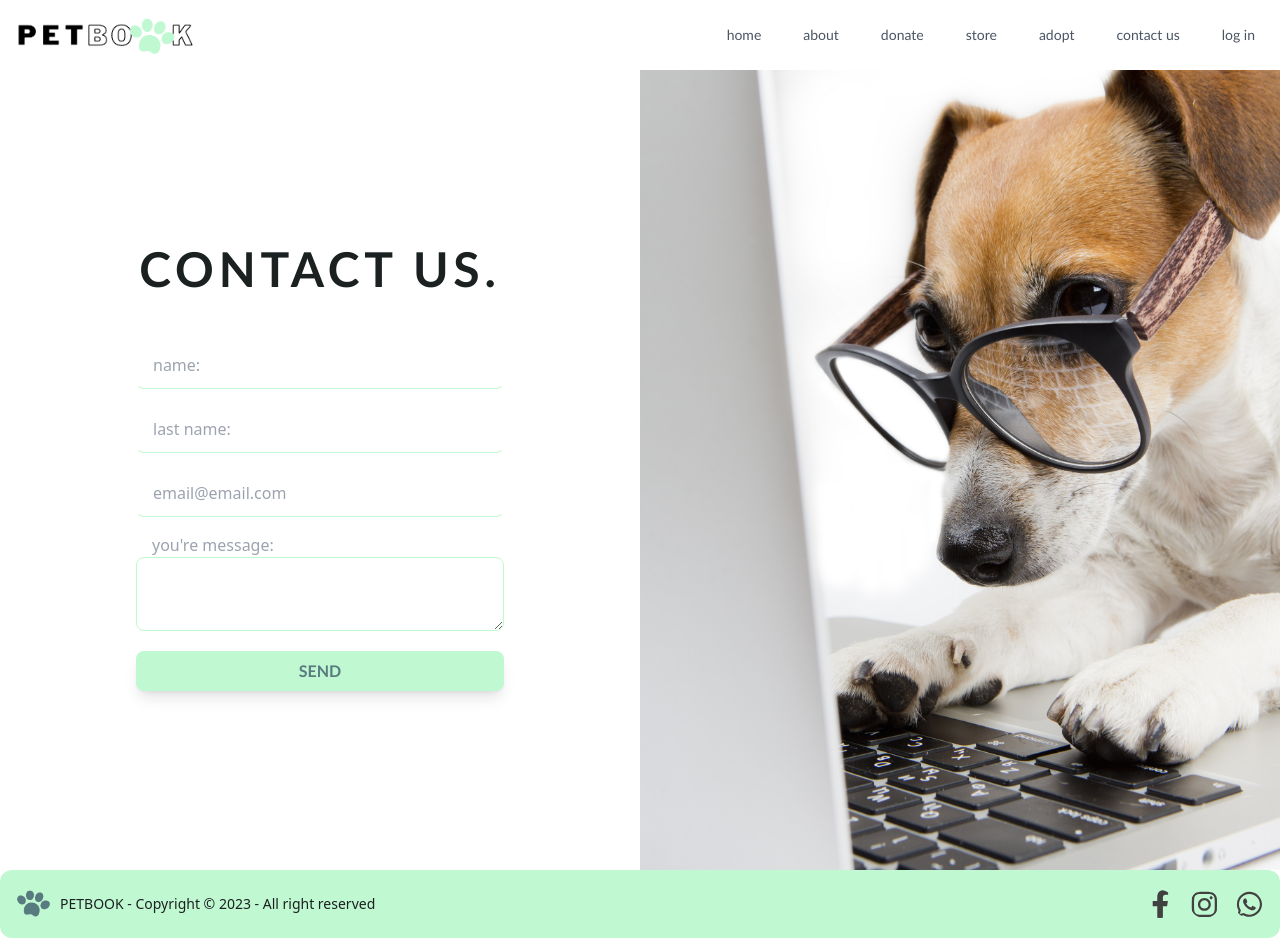
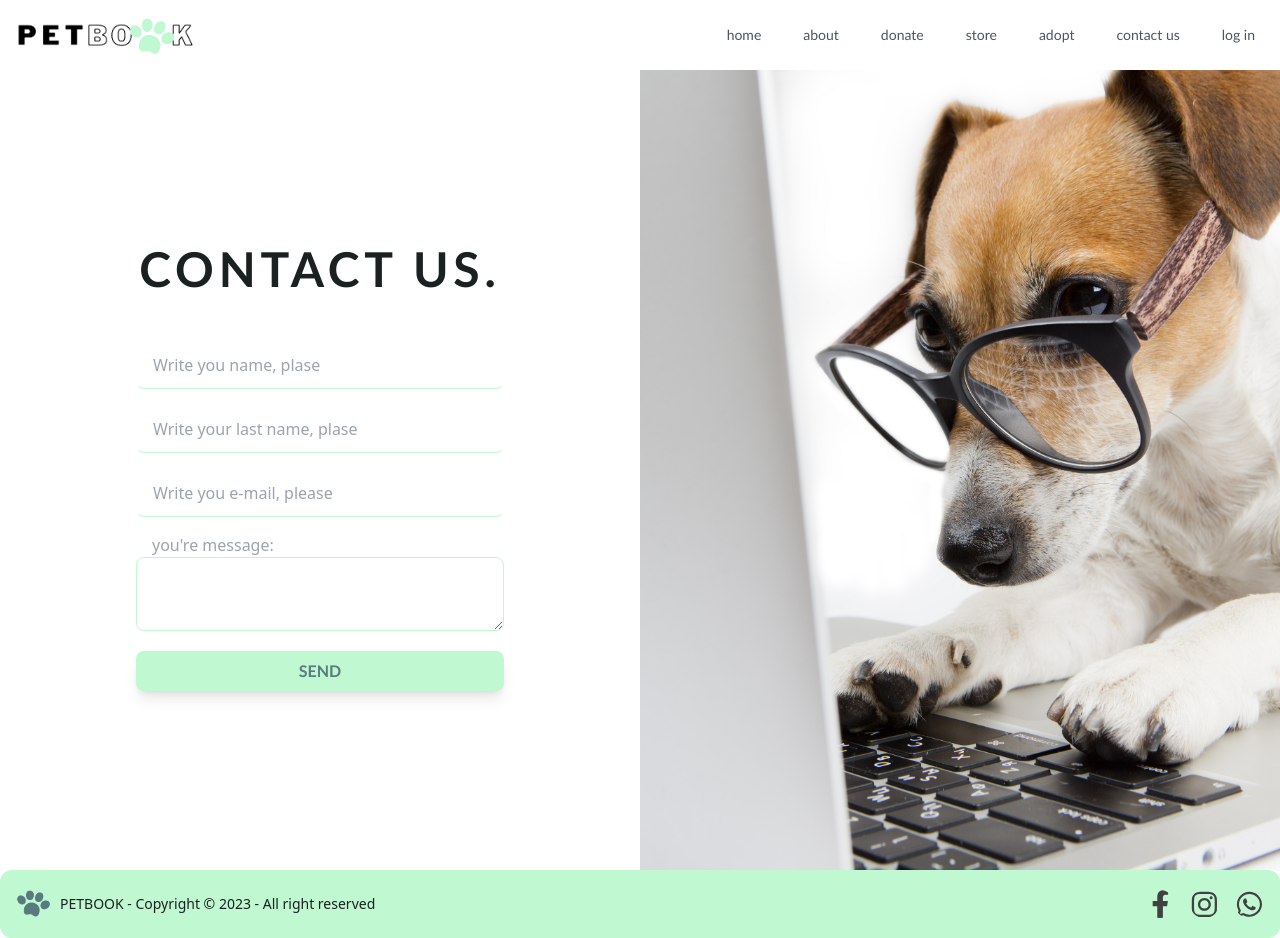
Before and after one commit to CandelaReynoso/Proyecto_Final_PetBook, a React (Vite) app in the folder client/: page /FormContact in a window 1280 px wide. Built offline with nearby package versions, Linux system fonts and the light colour scheme.

Commit message:
arreglando Form Contacto

```diff
--- a/client/src/COMPONENTS/FORMS/FormContact.jsx
+++ b/client/src/COMPONENTS/FORMS/FormContact.jsx
@@ -1,16 +1,42 @@
 //form con captcha.
 import React, {useState} from "react";
 import {Formik,Form,Field,ErrorMessage} from 'formik';
-//Este fomr lo puede llenar un usario registrado o on registrado y el administrador va a recibir un email.
+//Este fomr lo puede llenar un usario registrado o no registrado y el administrador va a recibir un email.
 //Una vez que el usuario complete el formulario y haga clic en "enviar", puedes usar la función "fetch" de JavaScript para enviar una solicitud POST al servidor.
 import { sendEmail } from "../../Redux/actions";
 import Header from "../HEADER/Header";
 import HeaderLogin from "../HEADER/HeaderLogin";
 import Footer from "../FOOTER/Footer";
-
+import { useEffect } from "react";
 
 const FormContact = () => {
     const[formSubmit, setFormSubmit] = useState(false);
+    const [user, setUser] = useState({ email: "", name: "" });
+
+
+    useEffect(() => {
+      if (localStorage.getItem('token')) {
+        fetch("http://localhost:3001/auth/login/", {
+          headers: {
+            "Authorization": `Bearer ${localStorage.getItem('token')}`
+          }
+        })
+          .then(res => {
+            if (res.ok) {
+              return res.json();
+            } else {
+              throw new Error("Response was not JSON");
+            }
+          })
+          .then(data => {
+            setUser({ email: data.email, name: data.name });
+          })
+          .catch(error => console.error(error));
+      }
+    }, []);
+
+
+
 
     return (
         <>
@@ -24,10 +50,8 @@ const FormContact = () => {
             </div>
             <Formik
             initialValues={{
-                name: '',
-                lastname : '',
-                email:'',
-                message: '',
+              lastname:"",
+              message: ""
             }}
             validate={(valores) => {
                 let errores ={}
@@ -62,46 +86,7 @@ const FormContact = () => {
                 return errores;
 
             }}
-          // Esta logica fue transladada a la action
-          /*  onSubmit={(values, {resetForm}) => {
-              try {
-                const tokenString = localStorage.getItem('token');
-                console.log('tokenString:', tokenString); // add this line
-                //const token = JSON.parse(tokenString);
-                //if (!tokenString) {
-                //  throw new Error('No token found in localStorage');
-                //}
 
-                resetForm();
-                console.log('Form was sent!');
-                setFormSubmit(true);
-                setTimeout(() => setFormSubmit(false), 4000);
-                const header = `'x-token': tokenString`;
-                const headers = { 'Content-Type': 'application/json' };
-                console.log('headers:', headers); // add this line
-                fetch('http://localhost:3001/contact', {
-                  method: 'POST',
-                  headers: headers,
-                  body: JSON.stringify(values)
-                })
-                .then(response => {
-                  if (response.ok) {
-                    setFormSubmit(true);
-                    setTimeout(() => setFormSubmit(false), 4000);
-                    resetForm();
-                  } else {
-                    throw new Error('Network response was not ok');
-                  }
-                })
-                .catch(error => {
-
-                  console.error('There was a problem with the form submission:', error);
-                });
-              } catch (error) {
-                console.error('There was a problem retrieving the token:', error);
-              }
-            }}
-            */
             onSubmit={(values, {resetForm}) => {
               setFormSubmit(true);
               sendEmail(values.name, values.lastname, values.email, values.message)
@@ -127,9 +112,8 @@ const FormContact = () => {
                 type ="text"
                 id="name"
                 name="name"
-                placeholder = "name:"
                 className= 'inputs'
-
+                placeholder= {user.name ? user.name : "Write you name, plase"}
                 />
                 <ErrorMessage name="name" component={()=> (
                     <div className="text-error">{errors.name}</div>
@@ -142,7 +126,7 @@ const FormContact = () => {
                 type ="text"
                 id="lastname"
                 name="lastname"
-                placeholder = "last name:"
+                placeholder = "Write your last name, plase"
                 className='inputs'
                 />
                 <ErrorMessage name="lastname" component={()=> (
@@ -157,8 +141,8 @@ const FormContact = () => {
                 type ="email"
                 id="email"
                 name="email"
-                placeholder = "email@email.com"
                 className='inputs'
+                placeholder={user.email ? user.email : "Write you e-mail, please"}
                 />
                 <ErrorMessage name="email" component={()=> (
                   <div className="text-error">{errors.email}</div>
--- a/client/src/COMPONENTS/LOGIN/Login.jsx
+++ b/client/src/COMPONENTS/LOGIN/Login.jsx
@@ -48,6 +48,8 @@ function handleCredentialResponse(response){
   }
 
   useEffect(()=>{
+
+
     google.accounts.id.initialize({
       client_id: "29807012109-in3jnv9asdchp613plc7ng3mp0oqpq8o.apps.googleusercontent.com",
       callback: handleCredentialResponse
```
